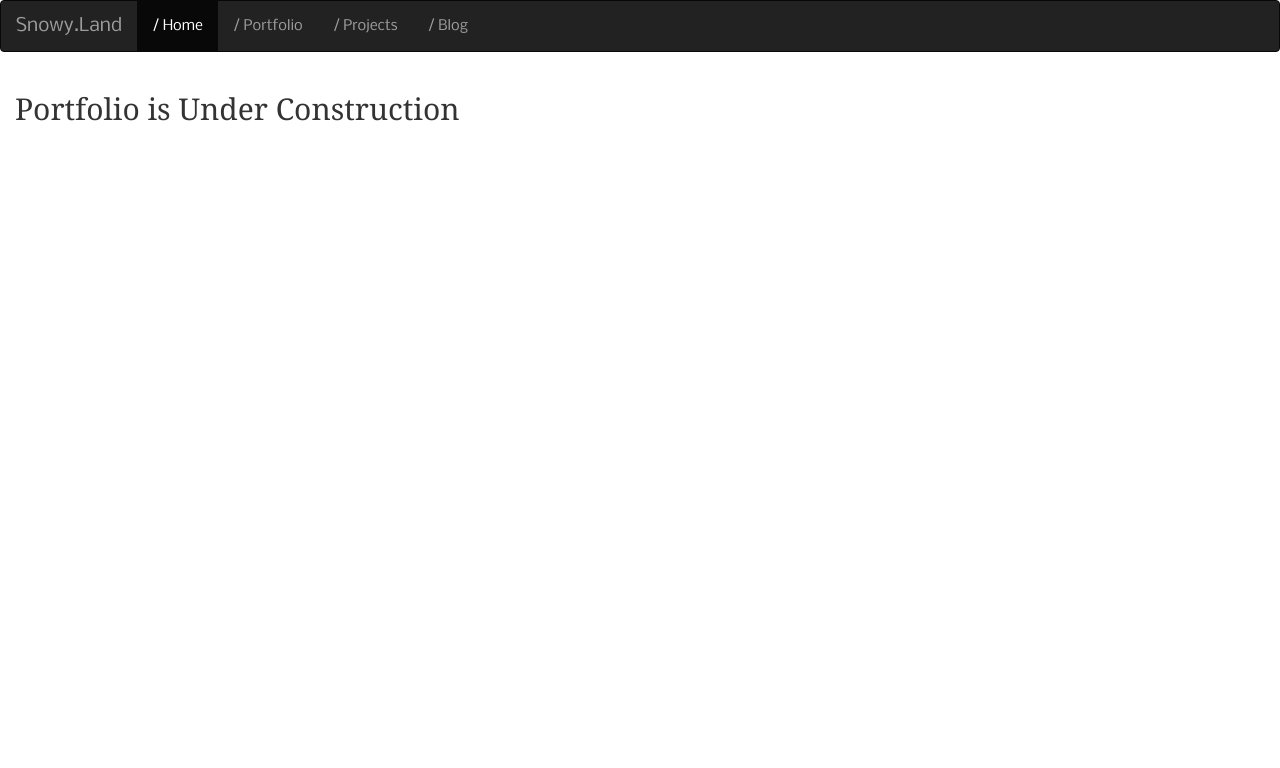
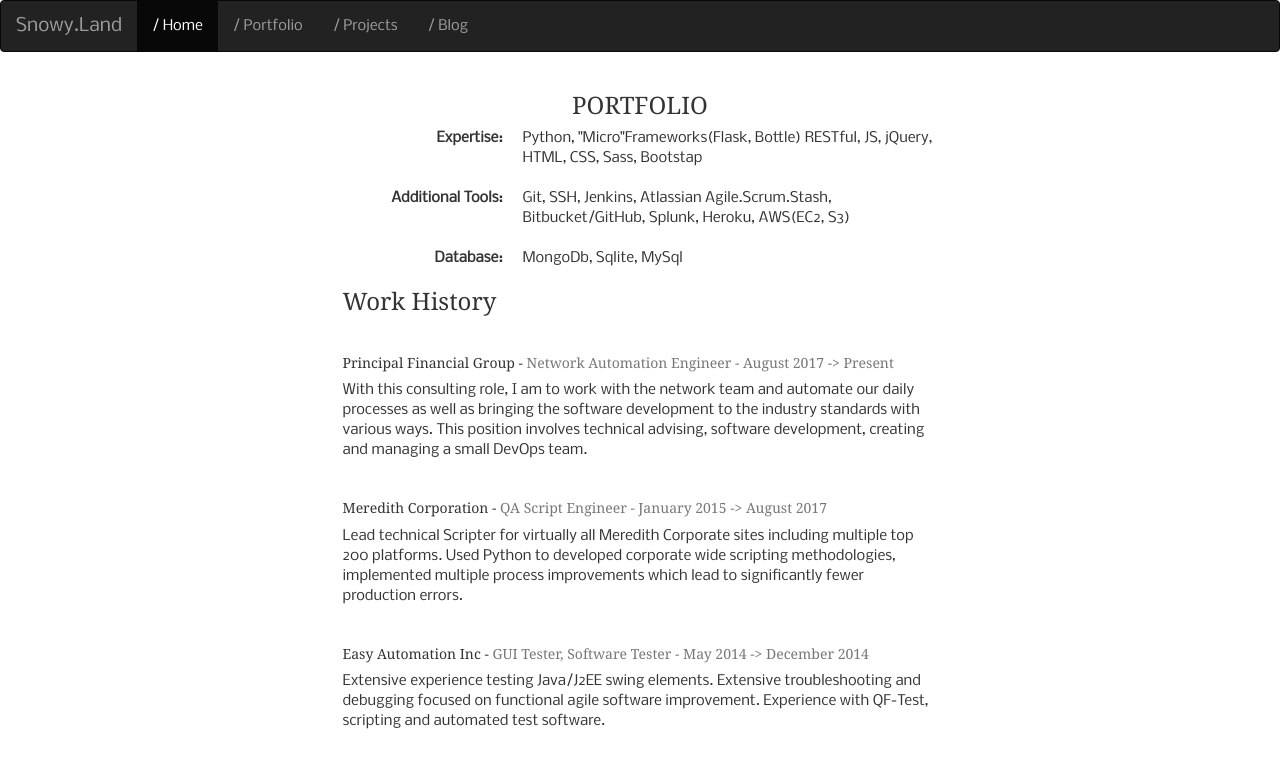
Before and after one commit to Leustad/portfolio, a Python web app: template portfolio/templates/portfolio.html in a window 1280 px wide. Shown: the top 768 px of the page. Run offline with Jinja, Linux system fonts and the light colour scheme; the template is opened without the code that fills it, so the values that code supplies are empty; some libraries are stand-ins or nearby versions; some web fonts are replaced.

Commit message:
Initial commit for portfolio

```diff
--- a/portfolio/static/css/style.css
+++ b/portfolio/static/css/style.css
@@ -1,9 +1,19 @@
 h1, h2, h3, h4, h5, h6 {
     font-family: 'Corben', Georgia, Times, serif;
 }
+
 p, div {
     font-family: 'Nobile', Helvetica, Arial, sans-serif;
 }
+
 body {
-    /*background: url(../img/main-bg.jpg) repeat 0 0;*/
+    background-color: #fff;
 }
+
+dt {
+    overflow: auto;
+    display: block;
+    Text-overflow: ellipsis;
+    white-space: nowrap;
+    /*width: 200px;*/
+}
--- a/portfolio/templates/index.html
+++ b/portfolio/templates/index.html
@@ -8,9 +8,9 @@
         <div class="jumbotron">
 {#        TODO: Image goes here#}
             <h1>Hi !!</h1>
-            <p>I'm John Snow, and Welcome to my Portfolio...</p>
+            <p>I'm John Snow, Welcome to my Portfolio...</p>
         </div>
-        <p>I'm an Experienced Python Developer with a Demonstrated History on Web Development, Scripting, and Site Reliability Engineering.</p>
+        <p class="lead">I'm an Experienced Python Developer with a Demonstrated History on Web Development, Scripting, and Site Reliability Engineering.</p>
         <p>I play well with others, believe in team work, and on time delivery as well as code quality.</p>
         <p>I'm also a Husband, PC Gamer, a Formula 1 fan, a Car Enthusiast and Technology Addict.</p>
         <p>I love challenges. Long nights trying to figure out what's the best way to solve the given problem is my drug.</p>
--- a/portfolio/templates/portfolio.html
+++ b/portfolio/templates/portfolio.html
@@ -2,5 +2,50 @@
 {% block title %}Portfolio{% endblock %}
 
 {% block content %}
-    <h2>Portfolio is Under Construction</h2>
+    <div class="container-fluid">
+        <div class="row">
+            <div class="col-md-6 col-md-offset-3">
+                <h3 class="text-center">PORTFOLIO</h3>
+                <dl class="dl-horizontal">
+                    <dt>Expertise:</dt>
+                    <dd>Python, "Micro"Frameworks(Flask, Bottle) RESTful, JS, jQuery, HTML, CSS, Sass, Bootstap</dd>
+                    <br>
+                    <dt>Additional Tools:</dt>
+                    <dd>Git, SSH, Jenkins, Atlassian Agile.Scrum.Stash, Bitbucket/GitHub, Splunk, Heroku, AWS(EC2, S3)
+                    </dd>
+                    <br>
+                    <dt>Database:</dt>
+                    <dd>MongoDb, Sqlite, MySql</dd>
+                </dl>
+
+                <h3>Work History</h3>
+                <br>
+                <h5>Principal Financial Group -
+                    <span class="text-muted">Network Automation Engineer - August 2017 -> Present</span>
+                </h5>
+                <p>With this consulting role, I am to work with the network team and automate our daily processes as
+                    well as bringing the software development to the industry standards with various ways. This position
+                    involves technical advising, software development, creating and managing a small DevOps team.</p>
+                <br>
+                <h5>Meredith Corporation -
+                    <span class="text-muted">QA Script Engineer - January 2015 -> August 2017</span>
+                </h5>
+                <p>Lead technical Scripter for virtually all Meredith Corporate sites including multiple top 200
+                    platforms.
+                    Used Python to developed corporate wide scripting methodologies, implemented multiple process
+                    improvements which lead to significantly fewer production errors.
+                </p>
+                <br>
+                <h5>Easy Automation Inc - <span class="text-muted">GUI Tester, Software Tester - May 2014 -> December 2014</span>
+                </h5>
+                <p>
+                    Extensive experience testing Java/J2EE swing elements. Extensive troubleshooting and debugging
+                    focused on functional agile software improvement. Experience with QF-Test, scripting and automated
+                    test
+                    software.
+                </p>
+
+            </div>
+        </div>
+    </div>
 {% endblock %}
--- a/portfolio/views/portfolio/views.py
+++ b/portfolio/views/portfolio/views.py
@@ -1,4 +1,4 @@
-from flask import Flask, Blueprint, render_template
+from flask import Blueprint, render_template
 
 portfolio_blueprint = Blueprint('portfolio', __name__)
 
```
